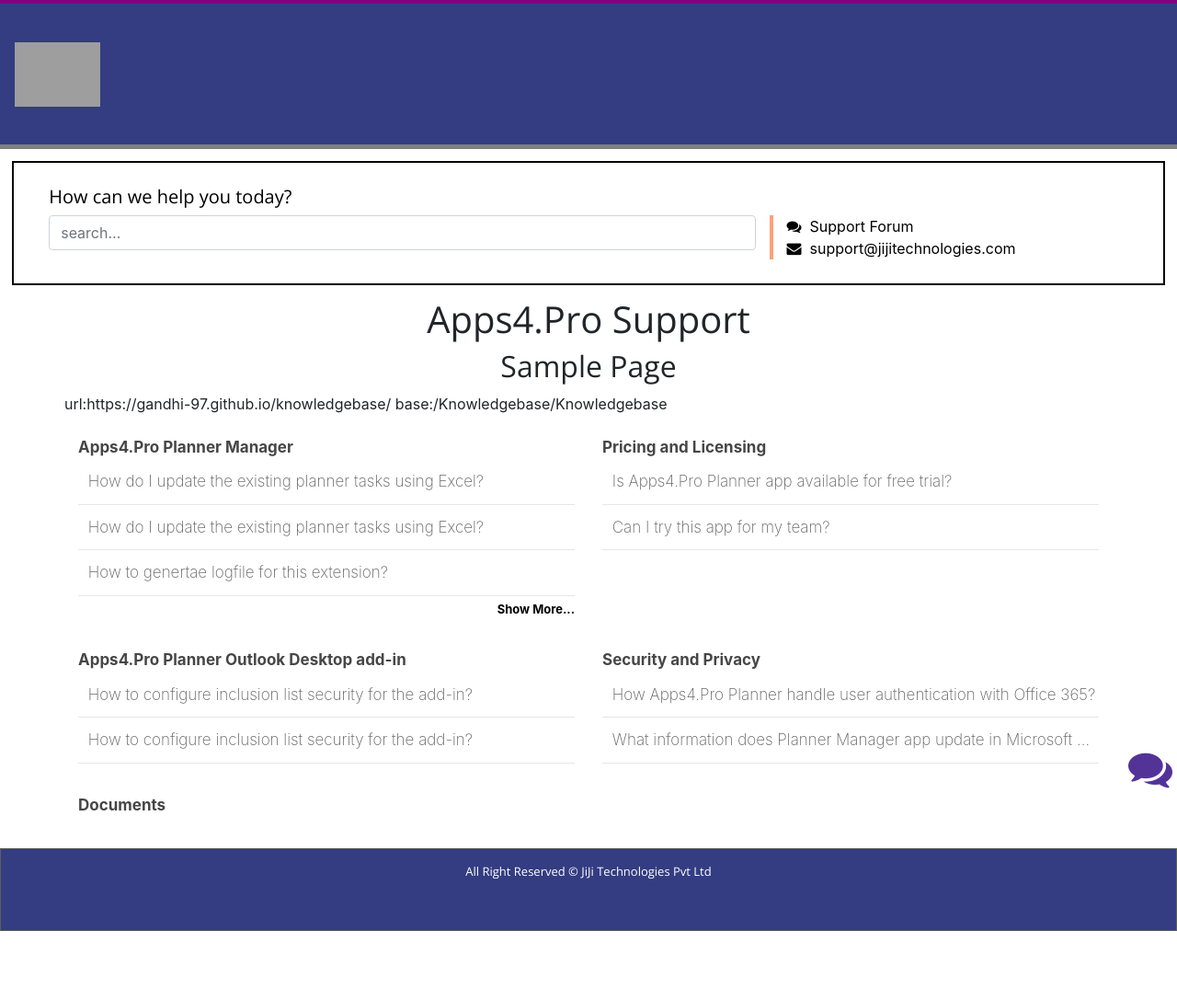
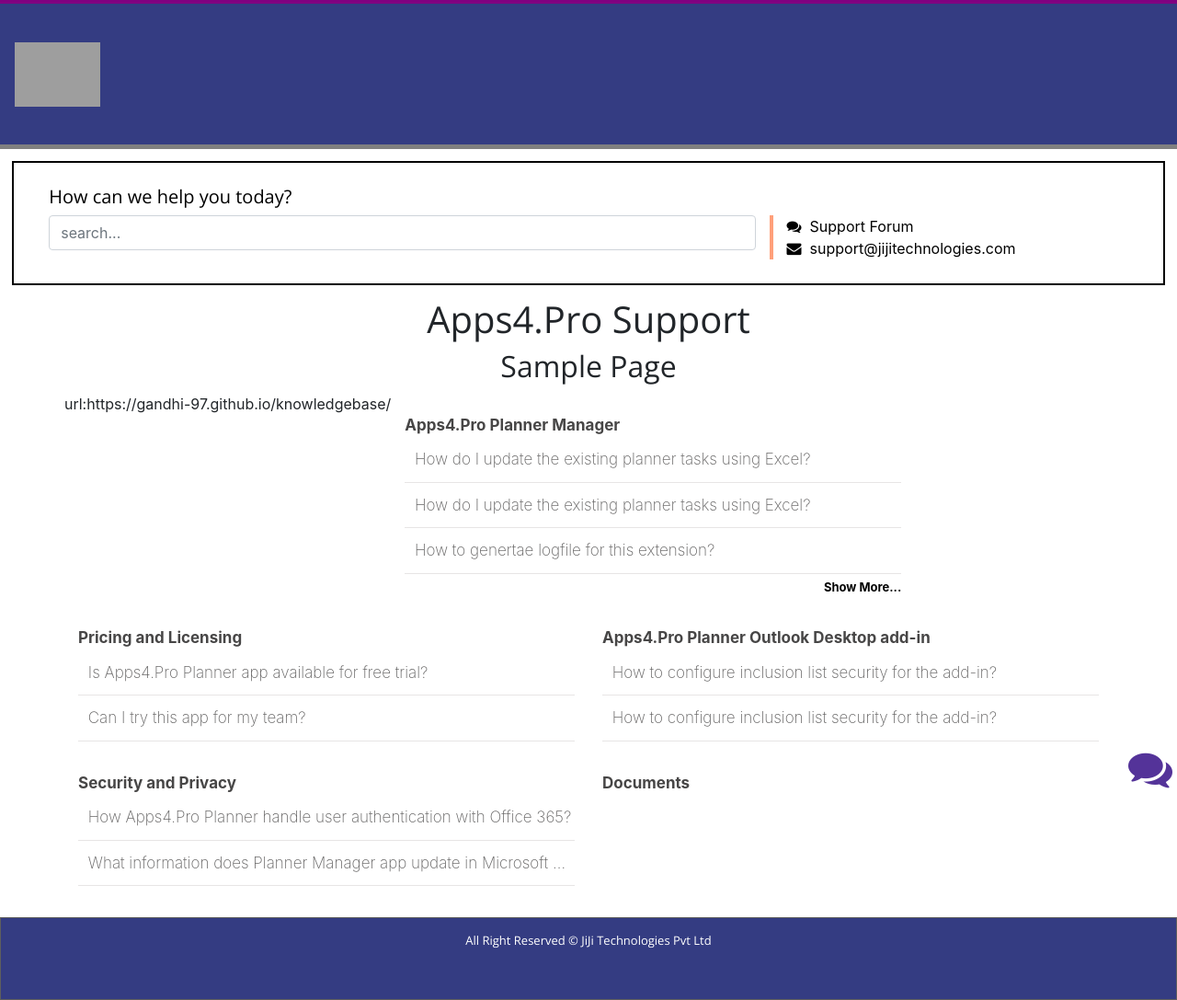
Before and after one commit to Gandhi-97/Knowledgebase, a Jekyll site: the page built from index.html, in a window 1280 px wide. Shown: the whole page at 92% size. Built offline with Jekyll 4.4.1, drawn with Linux system fonts in a browser that asks for light colours; nearby versions of some CDN libraries; before the commit the page ends 1012 px from its top, so only the background shows below that; grey boxes are pictures that could not be loaded.

Commit message:
Update index.html

```diff
--- a/index.html
+++ b/index.html
@@ -6,7 +6,6 @@
 ---
 <div class="row" style="margin-top:10px">
     url:{{site.url | relative_url}}
-    base:{{site.baseurl | relative_url}}
     {% for head in site.data.categoryDetails.KnowledgeBase %}
     <div class="col-12 col-xs-12 col-sm-12 col-md-6 col-lg-6 article-container" style="padding-bottom: 10px;">
         <a class="Category-title" href="{{site.baseurl}}/categories?category={{head.path}}"
```
